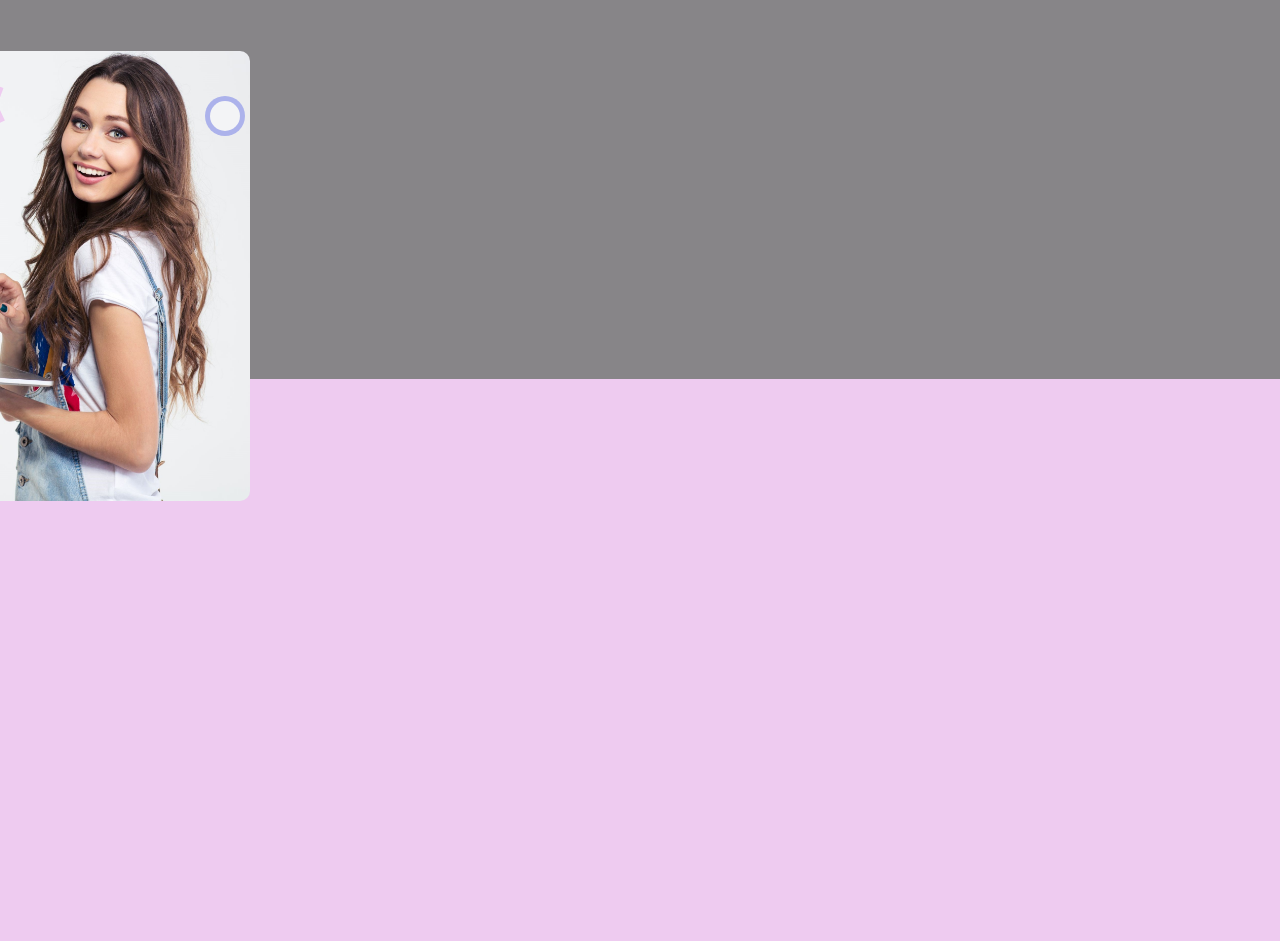
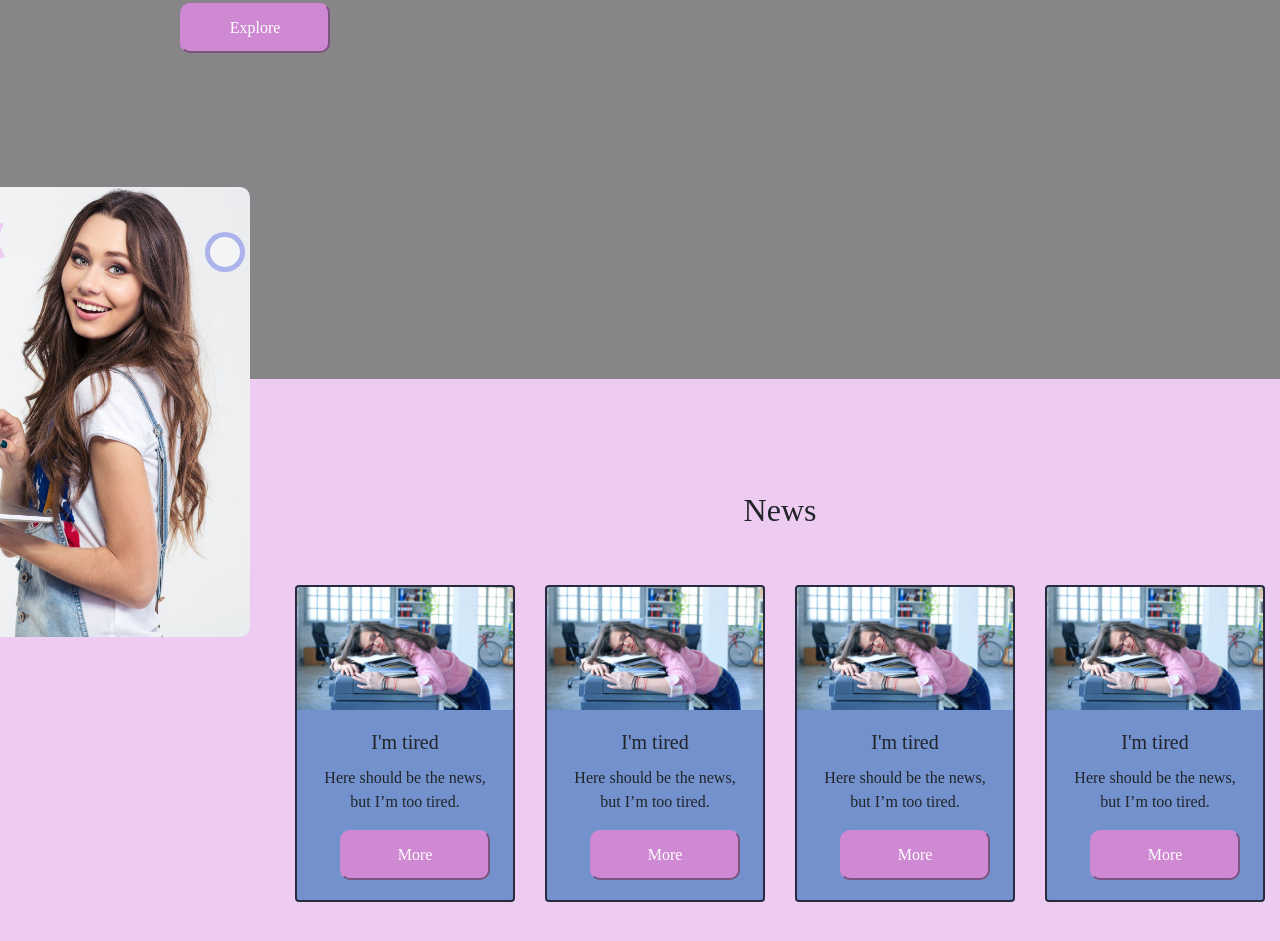
Before and after one commit to TheLides/myportfoliopring, a website: page Frontend12/wwwroot/Index.html in a window 1280 px wide. Shown: the part 1277-2218 px from the top of the page. Before the commit the page ends 2118 px from the top, so only its background shows below. Drawn offline with Linux system fonts and the light colour scheme; a web font is replaced by a local one.

Commit message:
Third part done

```diff
--- a/Frontend12/wwwroot/Index.html
+++ b/Frontend12/wwwroot/Index.html
@@ -84,6 +84,23 @@
             <img src="Pictures/icon_desktop-05-min.png" id="mailOnSecondPart" alt="">
         </div>
     </div>
+    <div class="sitePart">
+        <div class="cards">
+            <h2 class="text-center mt-5 quando">News</h2>
+            <div class="row m-0">
+                <div class="col-xl-3 col-lg-4 col-6 mt-5 myCardCol">
+                    <div class="card m-0 myCard text-center">
+                        <img class="card-img-top" src="Pictures/fatiga-1024x580.jpg" alt="Card image cap">
+                        <div class="card-body quando">
+                            <h5 class="card-title">I'm tired</h5>
+                            <p class="card-text">Here should be the news, but I’m too tired.</p>
+                            <button class="mainBtn btnMy align-self-center">More</button>
+                        </div>
+                    </div>
+                </div>
+            </div>
+        </div>
+    </div>
 </main>
 <!--<div class="footer salsa">-->
 <!--    <div class="container text-center">-->
--- a/Frontend12/wwwroot/index.css
+++ b/Frontend12/wwwroot/index.css
@@ -49,6 +49,7 @@ main {
 /*   Site parts   */
 
 .firstPartPic {
+    margin-top: 5%;
     float: left;
     width: 550px;
     margin-left: -85%;
@@ -58,7 +59,7 @@ main {
     float: left;
     width: 400px;
     text-align: right;
-    margin-top: 120px;
+    margin-top: 15%;
     margin-left: 62%;
 }
 
@@ -66,12 +67,13 @@ main {
     float: left;
     width: 530px;
     text-align: left;
-    margin-top: 120px;
+    margin-top: 15%;
     padding-left: 160px;
     margin-right: 38%;
 }
 
 .secondPartPic {
+    margin-top: 5%;
     float: left;
     height: 600px;
     width: 600px;
@@ -230,6 +232,16 @@ main {
     border-radius: 50%;
 }
 
+/*   Site's third part parts   */
+
+.myCard {
+    background: #7391CC;
+    border: 2px solid #282A3F;
+}
+
+.cards {
+    padding-top: 5%;
+}
 
 /*   Last part   */
 
--- a/Frontend12/wwwroot/index.js
+++ b/Frontend12/wwwroot/index.js
@@ -1,15 +1,9 @@
 document.addEventListener('DOMContentLoaded', () => {
-    let OwnerName = document.getElementById('OwnerName');
-    let KittyName = document.getElementById('CatName');
-    let Password = document.getElementById('Password');
-    let ConfirmPassword = document.getElementById('ConfirmPassword');
-    let Breed = document.getElementById('Breed');
-    document.getElementById('SignBtn').addEventListener('click', () => {
-        document.getElementById('OwnerNameModal').value = OwnerName.value;
-        document.getElementById('CatNameModal').value = KittyName.value;
-        document.getElementById('PasswordModal').value = Password.value;
-        document.getElementById('ConfirmPasswordModal').value = ConfirmPassword.value;
-        document.getElementById('BreedModal').value = Breed.value;
-        document.getElementById('exampleModalLabel').innerText = `New account for ${KittyName.value}`;
-    });
+
+    for (let i = 0; i < 3; i++) {
+        let card = document.querySelector('.myCardCol').cloneNode(true);
+        let parent = document.querySelector('.myCardCol').parentNode;
+        parent.appendChild(card);
+    }
+
 });
```
Also changed, not shown: Frontend12/wwwroot/Pictures/fatiga-1024x580.jpg (added).
